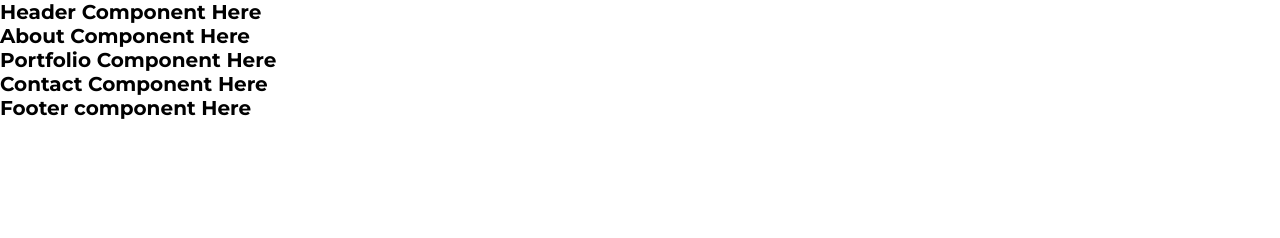
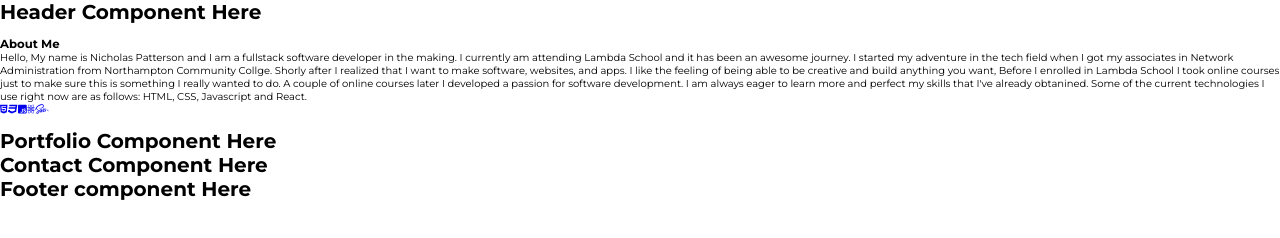
Before and after one commit to nicholas-patterson/gatsby-portfolio, a Gatsby site: page / in a window 1280 px wide. Built offline with nearby package versions, Linux system fonts and the light colour scheme; Gatsby itself is replaced by a stand-in of ours.

Commit message:
:sparkles: adds about comp
adds about comp

```diff
--- a/src/components/About.js
+++ b/src/components/About.js
@@ -1,7 +1,77 @@
 import React from "react";
+import { FontAwesomeIcon } from "@fortawesome/react-fontawesome";
+import {
+  faHtml5,
+  faCss3,
+  faJsSquare,
+  faReact,
+  faSass,
+} from "@fortawesome/free-brands-svg-icons";
 
 const About = () => {
-  return <h1>About Component Here</h1>;
+  return (
+    <>
+      <div className="about" id="about">
+        <div className="clip">&nbsp;</div>
+        <div className="about__styling">
+          <h3 className="about__title">About Me</h3>
+          <p className="about__para">
+            Hello, My name is Nicholas Patterson and I am a fullstack software
+            developer in the making. I currently am attending Lambda School and
+            it has been an awesome journey. I started my adventure in the tech
+            field when I got my associates in Network Administration from
+            Northampton Community Collge. Shorly after I realized that I want to
+            make software, websites, and apps. I like the feeling of being able
+            to be creative and build anything you want, Before I enrolled in
+            Lambda School I took online courses just to make sure this is
+            something I really wanted to do. A couple of online courses later I
+            developed a passion for software development. I am always eager to
+            learn more and perfect my skills that I've already obtanined. Some
+            of the current technologies I use right now are as follows: HTML,
+            CSS, Javascript and React.
+          </p>
+          <ul>
+            <a
+              rel="noopener noreferrer"
+              href="https://developer.mozilla.org/en-US/docs/Web/Guide/HTML/HTML5"
+              target="_blank"
+            >
+              <FontAwesomeIcon className="html5" icon={faHtml5} />
+            </a>
+            <a
+              rel="noopener noreferrer"
+              href="https://developer.mozilla.org/en-US/docs/Archive/CSS3"
+              target="_blank"
+            >
+              <FontAwesomeIcon className="css3" icon={faCss3} />
+            </a>
+            <a
+              rel="noopener noreferrer"
+              href="https://www.javascript.com/"
+              target="_blank"
+            >
+              <FontAwesomeIcon className="js" icon={faJsSquare} />
+            </a>
+            <a
+              rel="noopener noreferrer"
+              href="https://reactjs.org/"
+              target="_blank"
+            >
+              <FontAwesomeIcon className="react" icon={faReact} />
+            </a>
+            <a
+              rel="noopener noreferrer"
+              href="https://sass-lang.com/"
+              target="_blank"
+            >
+              <FontAwesomeIcon className="sass" icon={faSass} />
+            </a>
+          </ul>
+        </div>
+        <div className="clip2">&nbsp;</div>
+      </div>
+    </>
+  );
 };
 
 export default About;
```
